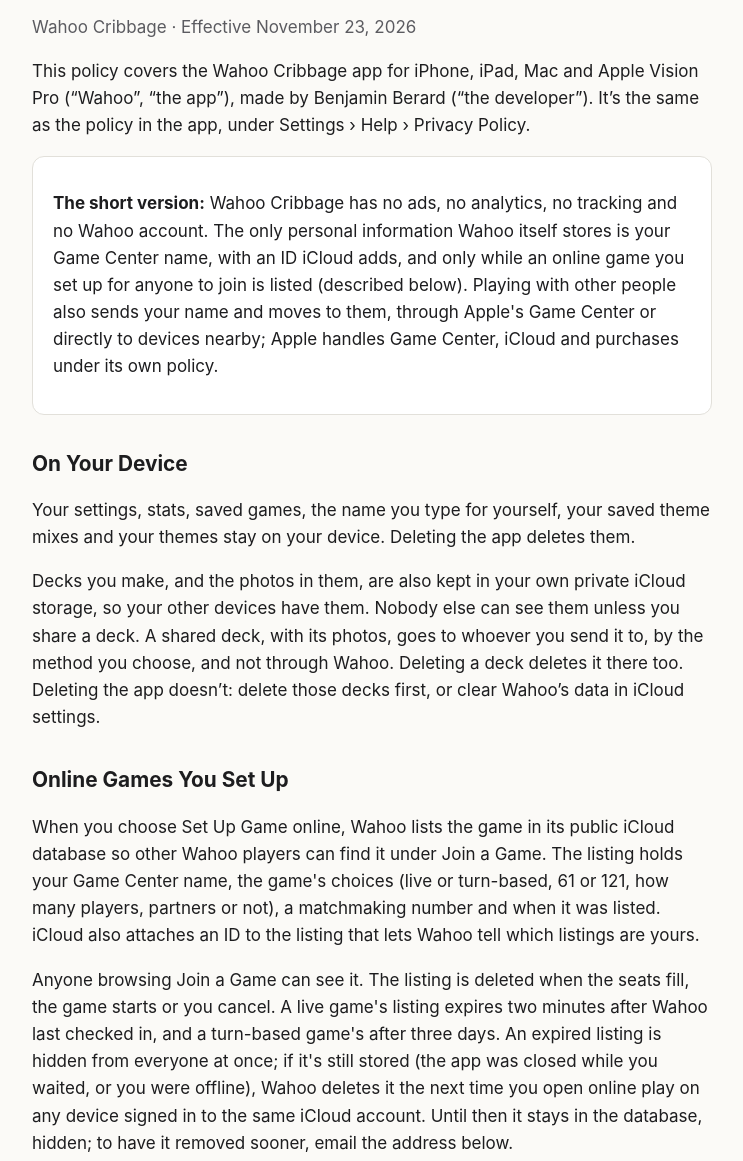
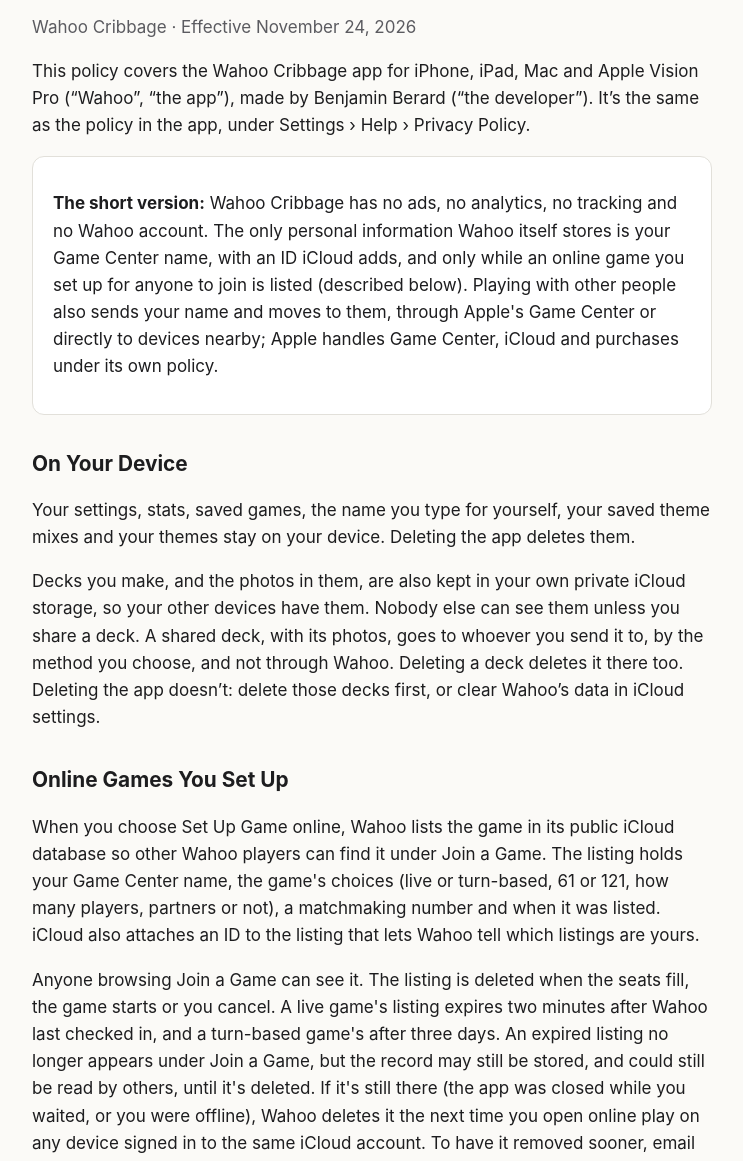
Before and after one commit to b3rard/tictacular, a plain HTML site: page wahoo-privacy.html in a window 1280 px wide. Shown: the part 125-1286 px from the top of the page, without its empty margins (268-1011 px from the left). Drawn offline with Linux system fonts and the light colour scheme.

Commit message:
Wahoo privacy: expired listings may stay readable until deleted
Co-Authored-By: Claude Opus 5.5 <noreply@anthropic.com>

```diff
--- a/wahoo-privacy.html
+++ b/wahoo-privacy.html
@@ -30,7 +30,7 @@ footer{padding-top:24px;padding-bottom:40px;color:var(--muted);font-size:.9rem;b
 <header><nav aria-label="Site"><a href="./">Tic-Tacular</a><a href="support.html">Support</a><a href="privacy.html">Tic-Tacular Privacy</a></nav></header>
 <main id="main">
 <h1>Wahoo Cribbage Privacy Policy</h1>
-<p class="muted">Wahoo Cribbage &middot; Effective November 23, 2026</p>
+<p class="muted">Wahoo Cribbage &middot; Effective November 24, 2026</p>
 <p>This policy covers the Wahoo Cribbage app for iPhone, iPad, Mac and Apple Vision Pro (&ldquo;Wahoo&rdquo;, &ldquo;the app&rdquo;), made by Benjamin Berard (&ldquo;the developer&rdquo;). It&rsquo;s the same as the policy in the app, under Settings &rsaquo; Help &rsaquo; Privacy Policy.</p>
 <div class="card"><p><strong>The short version:</strong> Wahoo Cribbage has no ads, no analytics, no tracking and no Wahoo account. The only personal information Wahoo itself stores is your Game Center name, with an ID iCloud adds, and only while an online game you set up for anyone to join is listed (described below). Playing with other people also sends your name and moves to them, through Apple&#x27;s Game Center or directly to devices nearby; Apple handles Game Center, iCloud and purchases under its own policy.</p></div>
 <h2>On Your Device</h2>
@@ -38,7 +38,7 @@ footer{padding-top:24px;padding-bottom:40px;color:var(--muted);font-size:.9rem;b
 <p>Decks you make, and the photos in them, are also kept in your own private iCloud storage, so your other devices have them. Nobody else can see them unless you share a deck. A shared deck, with its photos, goes to whoever you send it to, by the method you choose, and not through Wahoo. Deleting a deck deletes it there too. Deleting the app doesn’t: delete those decks first, or clear Wahoo’s data in iCloud settings.</p>
 <h2>Online Games You Set Up</h2>
 <p>When you choose Set Up Game online, Wahoo lists the game in its public iCloud database so other Wahoo players can find it under Join a Game. The listing holds your Game Center name, the game&#x27;s choices (live or turn-based, 61 or 121, how many players, partners or not), a matchmaking number and when it was listed. iCloud also attaches an ID to the listing that lets Wahoo tell which listings are yours.</p>
-<p>Anyone browsing Join a Game can see it. The listing is deleted when the seats fill, the game starts or you cancel. A live game&#x27;s listing expires two minutes after Wahoo last checked in, and a turn-based game&#x27;s after three days. An expired listing is hidden from everyone at once; if it&#x27;s still stored (the app was closed while you waited, or you were offline), Wahoo deletes it the next time you open online play on any device signed in to the same iCloud account. Until then it stays in the database, hidden; to have it removed sooner, email the address below.</p>
+<p>Anyone browsing Join a Game can see it. The listing is deleted when the seats fill, the game starts or you cancel. A live game&#x27;s listing expires two minutes after Wahoo last checked in, and a turn-based game&#x27;s after three days. An expired listing no longer appears under Join a Game, but the record may still be stored, and could still be read by others, until it&#x27;s deleted. If it&#x27;s still there (the app was closed while you waited, or you were offline), Wahoo deletes it the next time you open online play on any device signed in to the same iCloud account. To have it removed sooner, email the address below.</p>
 <p>Inviting friends through Game Center lists nothing. The developer can see listings in Apple&#x27;s iCloud dashboard, uses them only to run the lobby, and doesn&#x27;t share them.</p>
 <h2>Game Center</h2>
 <p>Online play uses Game Center. The players in a game see each other&#x27;s Game Center names. A turn-based game&#x27;s moves and the players&#x27; names are kept by Game Center until the game is removed. Apple handles this under its own privacy policy.</p>
```
